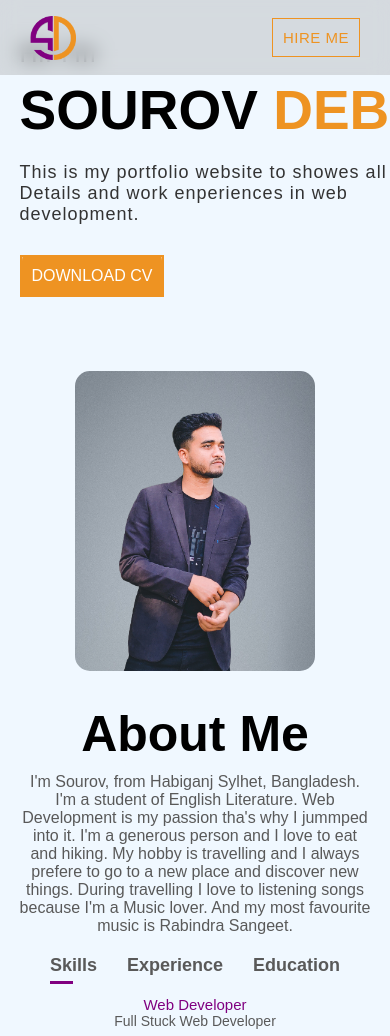
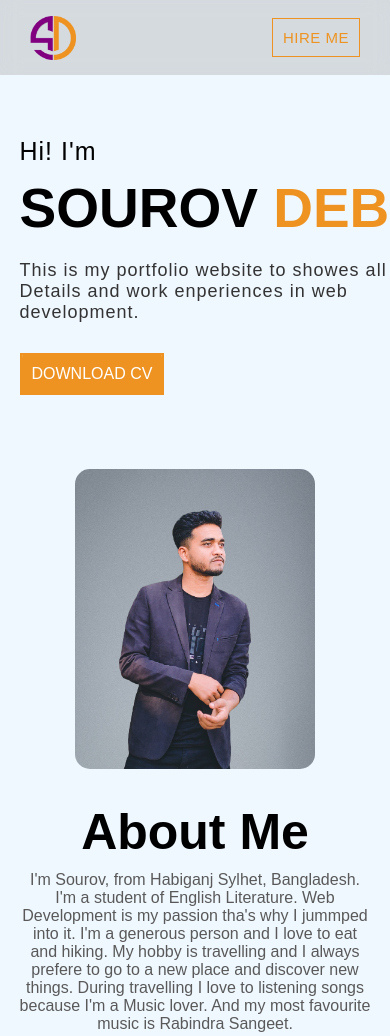
Before and after one commit to debsourov/capstone_project, a plain HTML site: page index.html in a window 390 px wide. Shown: the top 1036 px of the page. Drawn offline with Linux system fonts and the light colour scheme.

Commit message:
style.css

```diff
--- a/style.css
+++ b/style.css
@@ -452,7 +452,7 @@ form textarea{
         grid: none;
     }
     .detail {
-        margin-top: 10%;
+        margin-top: 25%;
         margin-left: 5%;
     }
     .images{
@@ -508,5 +508,8 @@ form textarea{
 }
 
 @media only screen and (max-width: 480px){
-
+    .detail {
+        margin-top: 35%;
+        margin-left: 5%;
+    }
 }
```
